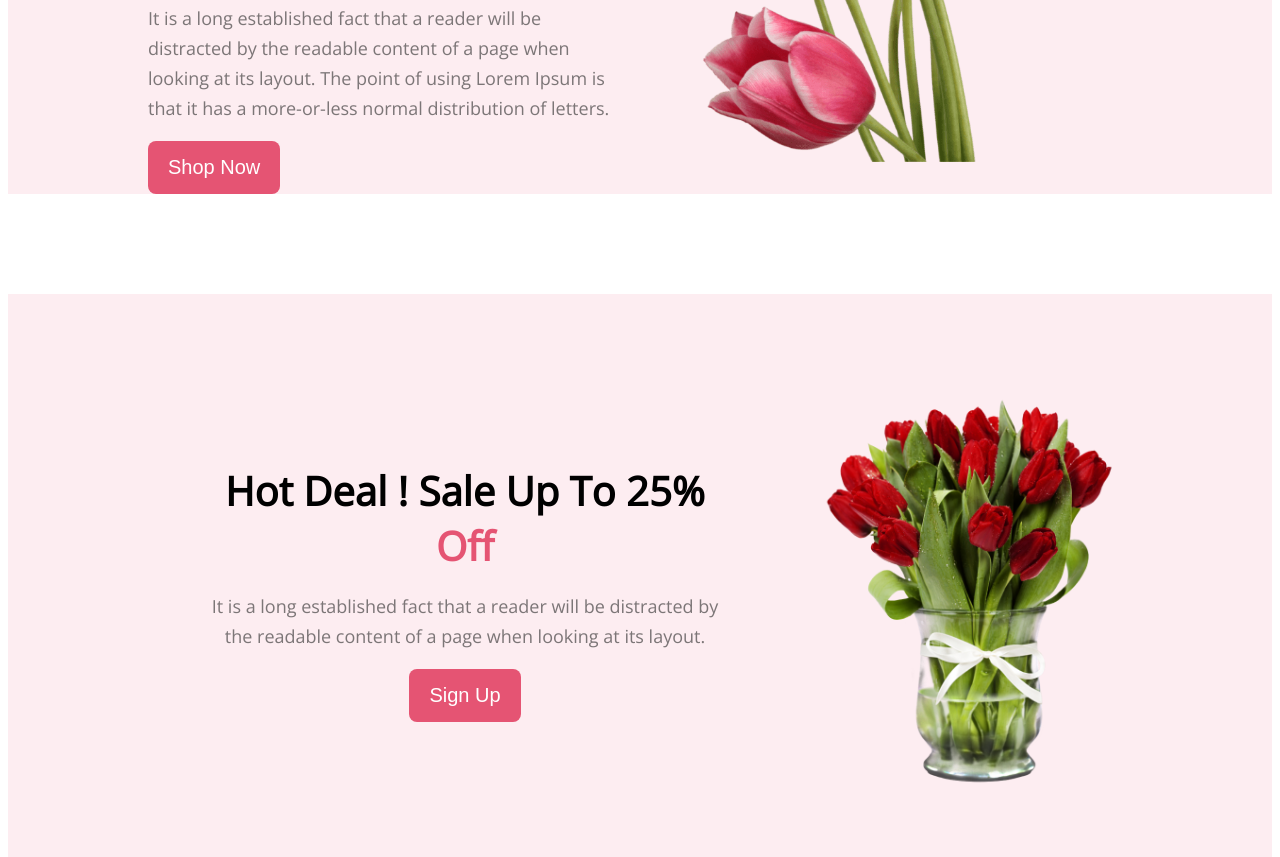
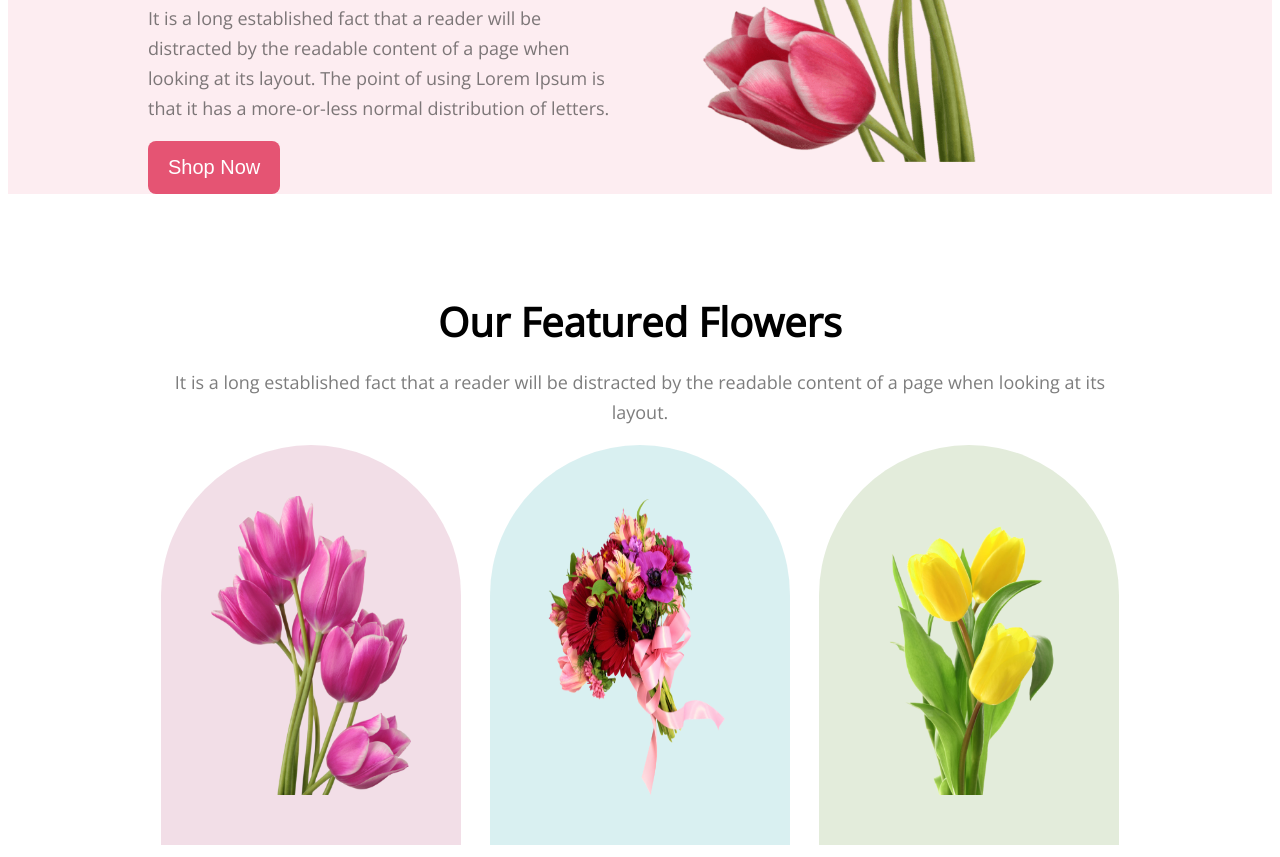
Before and after one commit to eliyasmah/flower-shop, a plain HTML site: page index.html in a window 1280 px wide. Shown: the part 463-1320 px from the top of the page. Drawn offline with nearby package versions, Linux system fonts and the light colour scheme.

Commit message:
added featured flowers

```diff
--- a/index.html
+++ b/index.html
@@ -21,6 +21,15 @@
         </div>
     </header>
     <main>
+        <section class="featured-flowers-container">
+            <h3>Our Featured Flowers</h3>
+            <p>It is a long established fact that a reader will be distracted by the readable content of a page when looking at its layout.</p>
+            <div class="featured-flowers">
+                <img class="featured-flower1" src="images/pngwing 6.png" alt="">
+                <img class="featured-flower2" src="images/pngwing 5.png" alt="">
+                <img class="featured-flower3" src="images/pngwing 7.png" alt="">
+            </div>
+        </section>
         <section class="hot-deal">
             <div class="hot-deal-info">
                 <h3>Hot Deal ! Sale Up To 25% <span class="">Off</span></h3>
--- a/style.css
+++ b/style.css
@@ -42,6 +42,33 @@ header{
 }
 
 /* ......main section style...... */
+
+/* ........featured-flowers-container......... */
+.featured-flowers-container{
+    padding:100px 150px 50px 150px;
+    text-align: center;
+}
+.featured-flowers{
+    display: flex;
+    gap: 24px;
+    justify-content: space-around;
+}
+.featured-flowers img{
+    width: 200px;
+    padding: 50px;
+}
+.featured-flower1{
+    border-radius: 300px 300px 0px 0px;
+    background: rgba(167, 33, 98, 0.15);
+}
+.featured-flower2{
+    border-radius: 300px 300px 0px 0px;
+    background: rgba(5, 151, 160, 0.15);
+}
+.featured-flower3{
+    border-radius: 300px 300px 0px 0px;
+    background: rgba(71, 125, 17, 0.15);
+}
 
 /* .....hot-deal style...... */
 .hot-deal{
```
